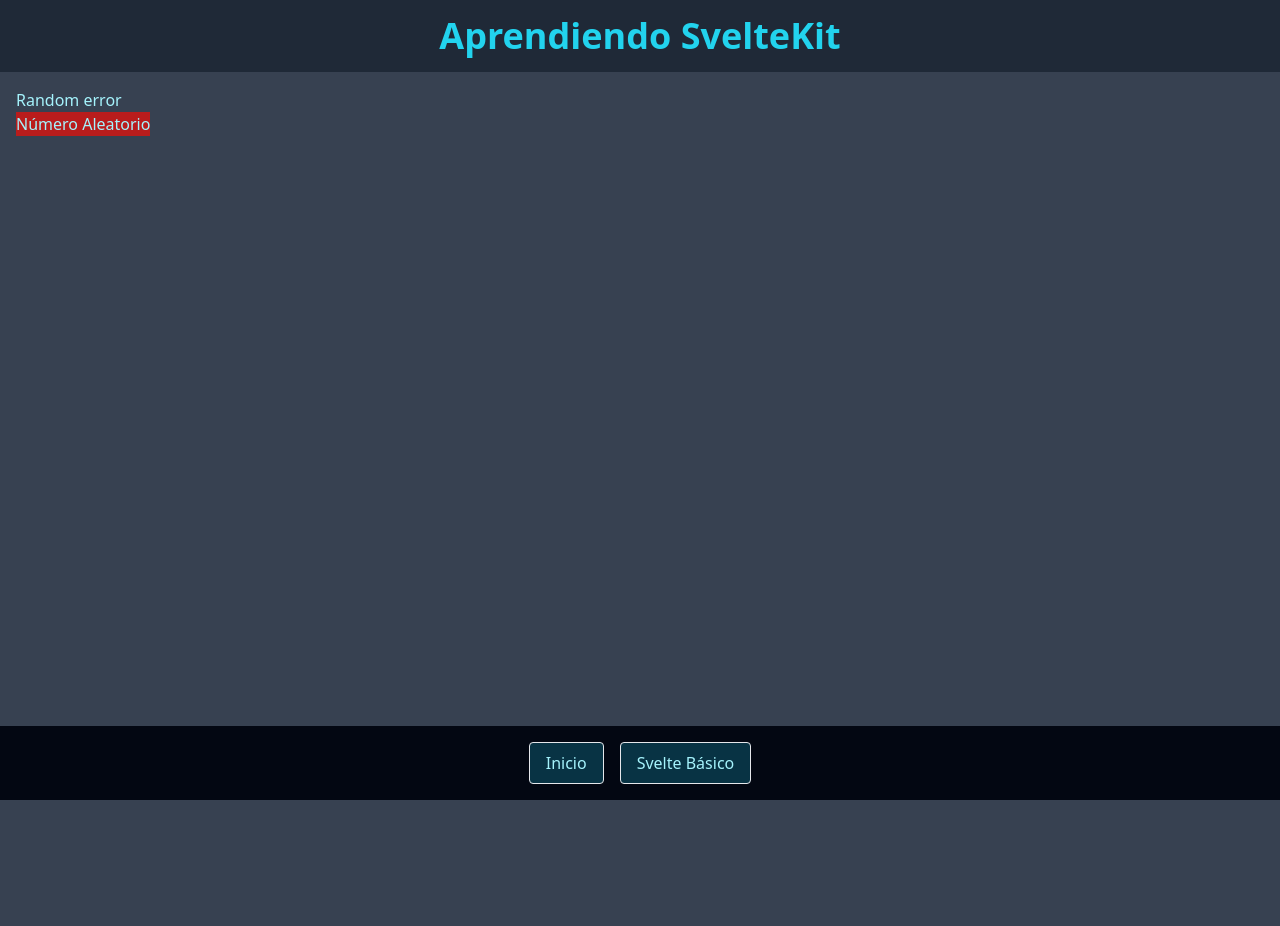
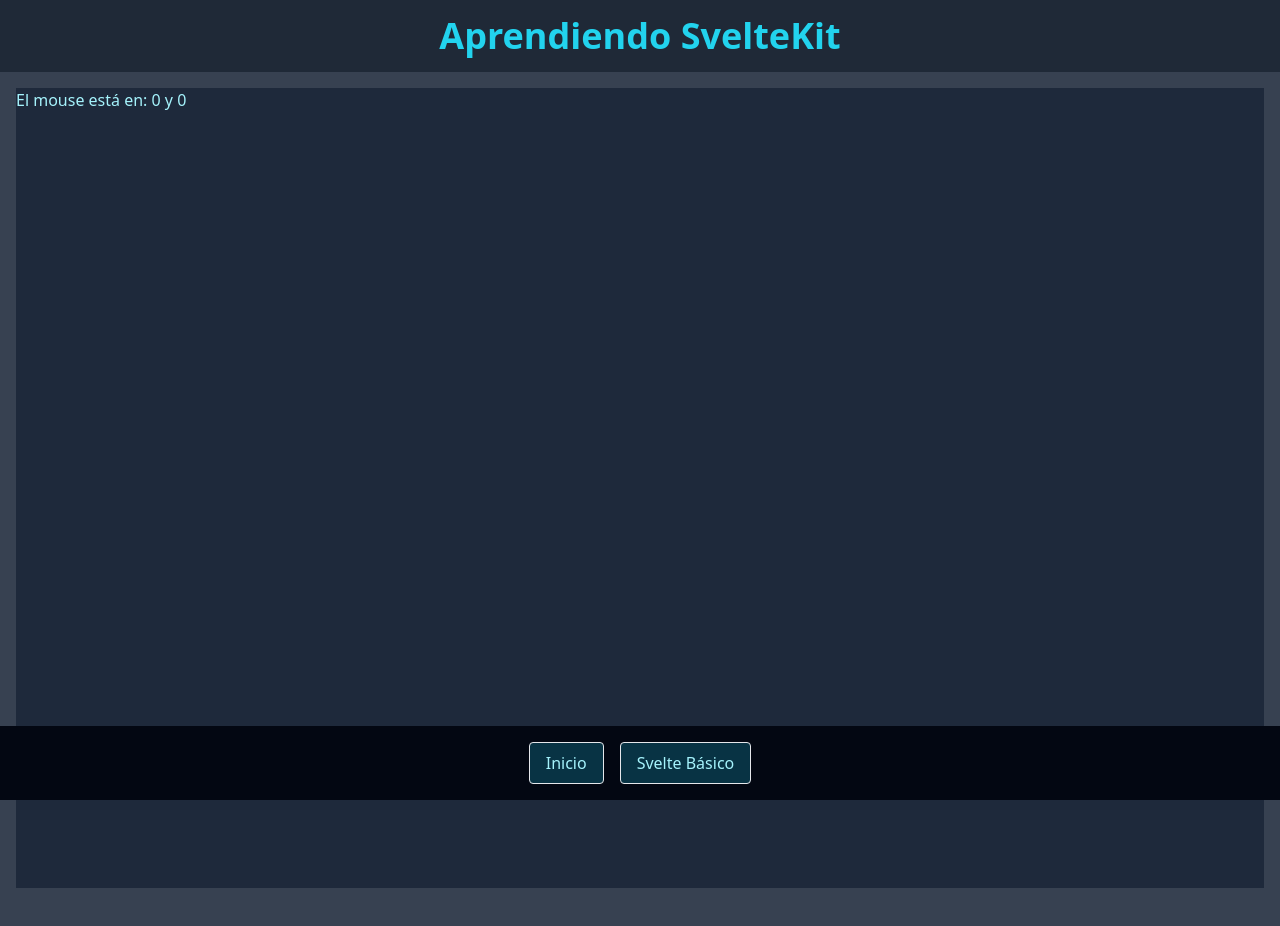
Before and after one commit to IvanGabrielYarupaitanRivera/playground, a SvelteKit app: page /basic-svelte in a window 1280 px wide. Shown: the top 926 px of the page. Before the commit the page ends 800 px from the top, so only its background shows below. Built offline with nearby package versions, Linux system fonts and the light colour scheme.

Commit message:
actualiza la página de Svelte Básico para mostrar la posición del mouse en lugar de un número aleatorio

```diff
--- a/src/routes/basic-svelte/+page.svelte
+++ b/src/routes/basic-svelte/+page.svelte
@@ -1,21 +1,14 @@
 <script lang="ts">
-	import { randomNumber } from './utils';
+	let position = $state({ x: 0, y: 0 });
 
-	let number = $state(randomNumber());
-
-	function handleClick() {
-		number = randomNumber();
+	function onpointermove(event: PointerEvent) {
+		position = {
+			x: event.clientX,
+			y: event.clientY
+		};
 	}
-
-	$inspect(number);
 </script>
 
-{#await number}
-	<p>...Esperando</p>
-{:then number}
-	<p>Número {number}</p>
-{:catch error}
-	<p>{error.message}</p>
-{/await}
-
-<button onclick={handleClick} class="bg-red-700">Número Aleatorio </button>
+<div {onpointermove} class="min-h-screen bg-slate-800">
+	El mouse está en: {position.x} y {position.y}
+</div>
```
